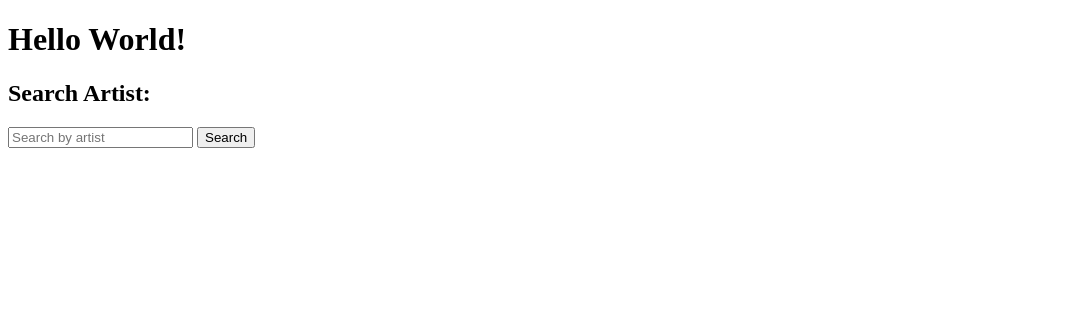
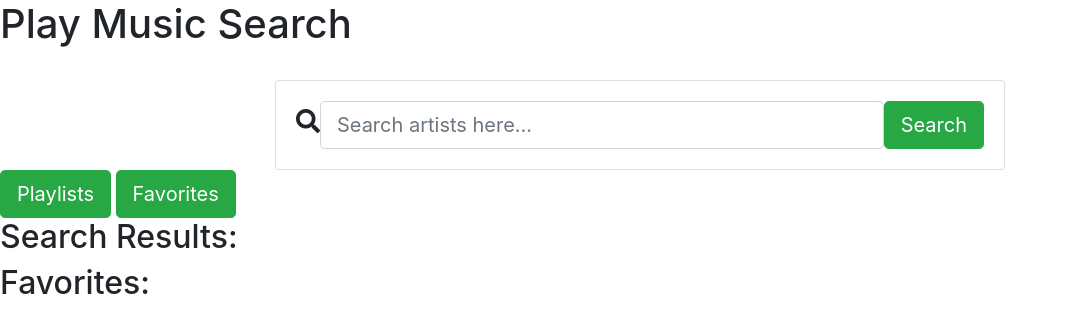
Before and after one commit to danbriechle/Play-FE, a website: page index.html in a window 1280 px wide. Shown: the whole page, without its empty margins (0-1068 px from the left). Drawn offline with nearby package versions, Linux system fonts and the light colour scheme.

Commit message:
Updates HTML to for styling search bar, search results, and favorites.

```diff
--- a/index.html
+++ b/index.html
@@ -2,24 +2,57 @@
 <html lang="en" dir="ltr">
   <head>
     <meta charset="utf-8">
-    <title></title>
+    <link href="//maxcdn.bootstrapcdn.com/bootstrap/4.1.1/css/bootstrap.min.css" rel="stylesheet" id="bootstrap-css">
+    <script src="//maxcdn.bootstrapcdn.com/bootstrap/4.1.1/js/bootstrap.min.js"></script>
+    <script src="//cdnjs.cloudflare.com/ajax/libs/jquery/3.2.1/jquery.min.js"></script>
+    <!-- <link rel="stylesheet" href="https://stackpath.bootstrapcdn.com/bootstrap/4.3.0/css/bootstrap.min.css" integrity="sha384-PDle/QlgIONtM1aqA2Qemk5gPOE7wFq8+Em+G/hmo5Iq0CCmYZLv3fVRDJ4MMwEA" crossorigin="anonymous"> -->
+    <title>Play Music Search</title>
   </head>
   <body>
 
-  <h1>Hello World!</h1>
+  <section class="header">
+    <h1>Play Music Search</h1>
+  </section>
+
+  <link rel="stylesheet" href="https://use.fontawesome.com/releases/v5.1.0/css/all.css" integrity="sha384-lKuwvrZot6UHsBSfcMvOkWwlCMgc0TaWr+30HWe3a4ltaBwTZhyTEggF5tJv8tbt" crossorigin="anonymous">
 
   <section class="search">
     <div class="container">
-      <h2>Search Artist:</h2>
-      <input type="text" id="search_field" placeholder="Search by artist">
-      <button id="search-btn">Search</button>
+      <br/>
+    	<div class="row justify-content-center">
+        <div class="col-12 col-md-10 col-lg-8">
+          <form class="card card-sm">
+            <div class="card-body row no-gutters align-items-center">
+
+              <div class="col-auto">
+                <i class="fas fa-search h4 text-body"></i>
+              </div>
+
+              <div class="col">
+                <input id="search_field" class="form-control form-control-lg form-control-borderless" type="search" placeholder="Search artists here...">
+              </div>
+
+              <div class="col-auto">
+                <button id="search-btn" class="btn btn-lg btn-success" type="submit">Search</button>
+              </div>
+            </div>
+          </form>
+        </div>
+      </div>
     </div>
   </section>
 
+  <div class="top_buttons">
+    <button id="playlist-btn" class="btn btn-lg btn-success" type="text">Playlists</button>
+    <button id="favorites-btn" class="btn btn-lg btn-success" type="text">Favorites</button>
+  </div>
+
   <section id="search_results">
+    <h2>Search Results:</h2>
   </section>
 
   <section id="all_favorites">
+    <h2>Favorites:</h2>
   </section>
 
     <script
@@ -27,5 +60,8 @@
     </script>
 
     <script src="main.bundle.js"></script>
+
+    <script src="https://stackpath.bootstrapcdn.com/bootstrap/4.3.0/js/bootstrap.min.js" integrity="sha384-7aThvCh9TypR7fIc2HV4O/nFMVCBwyIUKL8XCtKE+8xgCgl/PQGuFsvShjr74PBp" crossorigin="anonymous"></script>
+
   </body>
 </html>
```
